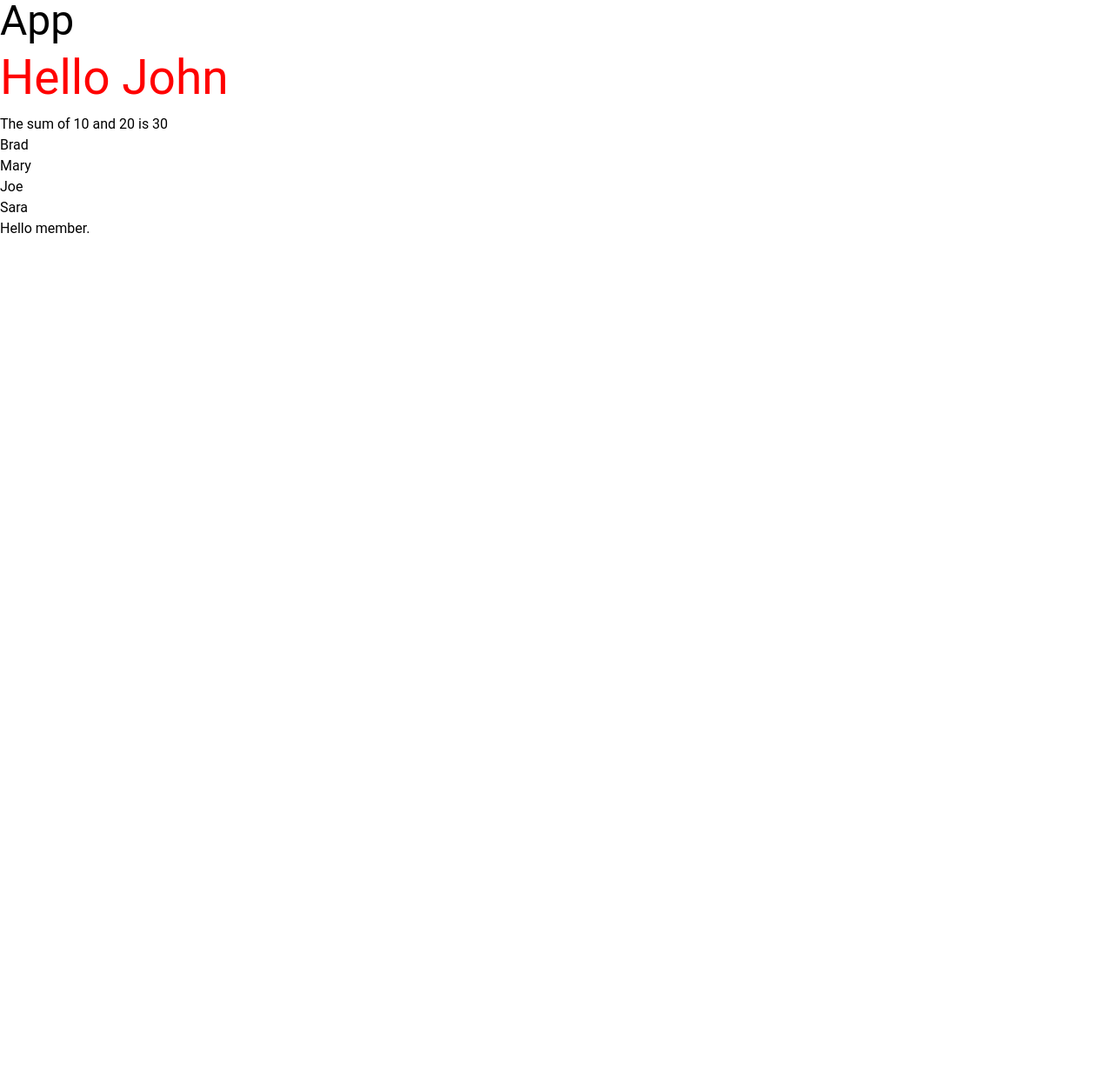
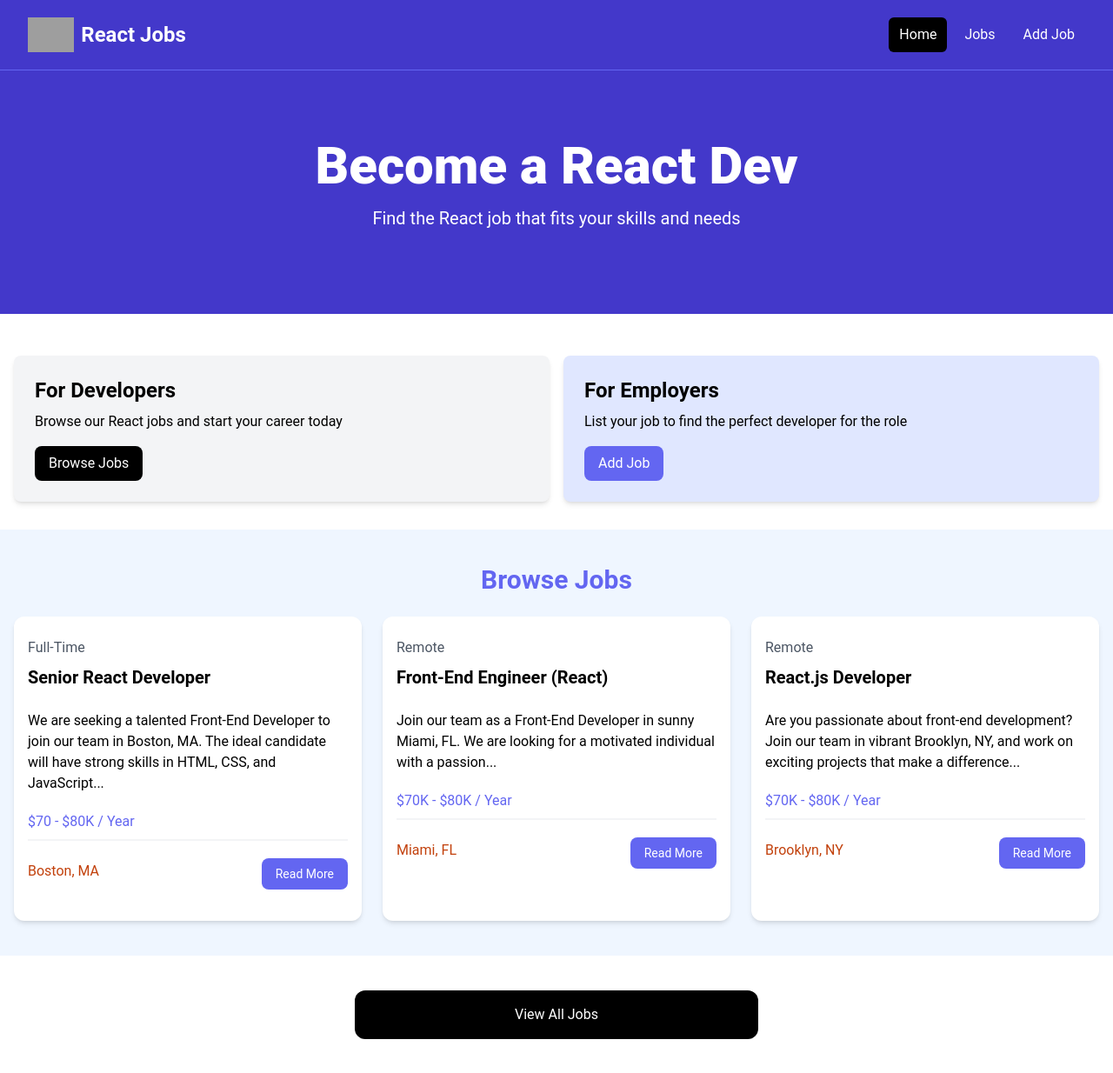
Before and after one commit to rl-neerajknair/react-crash-course-2024, a React (Vite) app: page / in a window 1280 px wide. Shown: the whole page at 87% size. Before the commit the page ends 800 px from the top, so only its background shows below. Built offline with nearby package versions, Linux system fonts and the light colour scheme; grey boxes are pictures that could not be loaded.

Commit message:
Start Homepage Completed

```diff
--- a/src/App.jsx
+++ b/src/App.jsx
@@ -1,34 +1,209 @@
 import React from 'react'
 
 const App = () => {
-
-  const name = 'John';
-  const x = 10;
-  const y = 20;
-  const names = ['Brad', 'Mary', 'Joe', 'Sara'];
-  const loggedIn = true;
-  const styles = {
-    color: 'red',
-    fontSize: '55px'
-  };
-
   return (
     <>
-      <div className='text-5xl'>App</div>
-      <p style={styles}>Hello {name}</p>
-      <p>
-        The sum of {x} and {y} is {x + y}
-      </p>
-      <ul>
-        {names.map((name, index) => (
-          <li key={index}>{name}</li>
-        ))}
-      </ul>
+      <nav className="bg-indigo-700 border-b border-indigo-500">
+        <div className="mx-auto max-w-7xl px-2 sm:px-6 lg:px-8">
+          <div className="flex h-20 items-center justify-between">
+            <div
+              className="flex flex-1 items-center justify-center md:items-stretch md:justify-start"
+            >
+              {/* <!-- Logo --> */}
+              <a className="flex flex-shrink-0 items-center mr-4" href="/index.html">
+                <img
+                  className="h-10 w-auto"
+                  src="images/logo.png"
+                  alt="React Jobs"
+                />
+                <span className="hidden md:block text-white text-2xl font-bold ml-2"
+                >React Jobs</span
+                >
+              </a>
+              <div className="md:ml-auto">
+                <div className="flex space-x-2">
+                  <a
+                    href="/index.html"
+                    className="text-white bg-black hover:bg-gray-900 hover:text-white rounded-md px-3 py-2"
+                  >Home</a
+                  >
+                  <a
+                    href="/jobs.html"
+                    className="text-white hover:bg-gray-900 hover:text-white rounded-md px-3 py-2"
+                  >Jobs</a
+                  >
+                  <a
+                    href="/add-job.html"
+                    className="text-white hover:bg-gray-900 hover:text-white rounded-md px-3 py-2"
+                  >Add Job</a
+                  >
+                </div>
+              </div>
+            </div>
+          </div>
+        </div>
+      </nav>
 
-      {loggedIn ? <h1>Hello member.</h1> : <h1>Hello guest.</h1>}
+      {/* <!-- Hero --> */}
+      <section className="bg-indigo-700 py-20 mb-4">
+        <div
+          className="max-w-7xl mx-auto px-4 sm:px-6 lg:px-8 flex flex-col items-center"
+        >
+          <div className="text-center">
+            <h1
+              className="text-4xl font-extrabold text-white sm:text-5xl md:text-6xl"
+            >
+              Become a React Dev
+            </h1>
+            <p className="my-4 text-xl text-white">
+              Find the React job that fits your skills and needs
+            </p>
+          </div>
+        </div>
+      </section>
 
+      {/* <!-- Developers and Employers --> */}
+      <section className="py-4">
+        <div className="container-xl lg:container m-auto">
+          <div className="grid grid-cols-1 md:grid-cols-2 gap-4 p-4 rounded-lg">
+            <div className="bg-gray-100 p-6 rounded-lg shadow-md">
+              <h2 className="text-2xl font-bold">For Developers</h2>
+              <p className="mt-2 mb-4">
+                Browse our React jobs and start your career today
+              </p>
+              <a
+                href="/jobs.html"
+                className="inline-block bg-black text-white rounded-lg px-4 py-2 hover:bg-gray-700"
+              >
+                Browse Jobs
+              </a>
+            </div>
+            <div className="bg-indigo-100 p-6 rounded-lg shadow-md">
+              <h2 className="text-2xl font-bold">For Employers</h2>
+              <p className="mt-2 mb-4">
+                List your job to find the perfect developer for the role
+              </p>
+              <a
+                href="/add-job.html"
+                className="inline-block bg-indigo-500 text-white rounded-lg px-4 py-2 hover:bg-indigo-600"
+              >
+                Add Job
+              </a>
+            </div>
+          </div>
+        </div>
+      </section>
+
+      {/* <!-- Browse Jobs --> */}
+      <section className="bg-blue-50 px-4 py-10">
+        <div className="container-xl lg:container m-auto">
+          <h2 className="text-3xl font-bold text-indigo-500 mb-6 text-center">
+            Browse Jobs
+          </h2>
+          <div className="grid grid-cols-1 md:grid-cols-3 gap-6">
+            {/* <!-- Job Listing 1 --> */}
+            <div className="bg-white rounded-xl shadow-md relative">
+              <div className="p-4">
+                <div className="mb-6">
+                  <div className="text-gray-600 my-2">Full-Time</div>
+                  <h3 className="text-xl font-bold">Senior React Developer</h3>
+                </div>
+
+                <div className="mb-5">
+                  We are seeking a talented Front-End Developer to join our team in Boston, MA. The ideal candidate will have strong skills in HTML, CSS, and JavaScript...
+                </div>
+
+                <h3 className="text-indigo-500 mb-2">$70 - $80K / Year</h3>
+
+                <div className="border border-gray-100 mb-5"></div>
+
+                <div className="flex flex-col lg:flex-row justify-between mb-4">
+                  <div className="text-orange-700 mb-3">
+                    <i className="fa-solid fa-location-dot text-lg"></i>
+                    Boston, MA
+                  </div>
+                  <a
+                    href="job.html"
+                    className="h-[36px] bg-indigo-500 hover:bg-indigo-600 text-white px-4 py-2 rounded-lg text-center text-sm"
+                  >
+                    Read More
+                  </a>
+                </div>
+              </div>
+            </div>
+            {/* <!-- Job Listing 2 --> */}
+            <div className="bg-white rounded-xl shadow-md relative">
+              <div className="p-4">
+                <div className="mb-6">
+                  <div className="text-gray-600 my-2">Remote</div>
+                  <h3 className="text-xl font-bold">Front-End Engineer (React)</h3>
+                </div>
+
+                <div className="mb-5">
+                  Join our team as a Front-End Developer in sunny Miami, FL. We are looking for a motivated individual with a passion...
+                </div>
+
+                <h3 className="text-indigo-500 mb-2">$70K - $80K / Year</h3>
+
+                <div className="border border-gray-100 mb-5"></div>
+
+                <div className="flex flex-col lg:flex-row justify-between mb-4">
+                  <div className="text-orange-700 mb-3">
+                    <i className="fa-solid fa-location-dot text-lg"></i>
+                    Miami, FL
+                  </div>
+                  <a
+                    href="job.html"
+                    className="h-[36px] bg-indigo-500 hover:bg-indigo-600 text-white px-4 py-2 rounded-lg text-center text-sm"
+                  >
+                    Read More
+                  </a>
+                </div>
+              </div>
+            </div>
+            {/* <!-- Job Listing 3 --> */}
+            <div className="bg-white rounded-xl shadow-md relative">
+              <div className="p-4">
+                <div className="mb-6">
+                  <div className="text-gray-600 my-2">Remote</div>
+                  <h3 className="text-xl font-bold">React.js Developer</h3>
+                </div>
+
+                <div className="mb-5">
+                  Are you passionate about front-end development? Join our team in vibrant Brooklyn, NY, and work on exciting projects that make a difference...
+                </div>
+
+                <h3 className="text-indigo-500 mb-2">$70K - $80K / Year</h3>
+
+                <div className="border border-gray-100 mb-5"></div>
+
+                <div className="flex flex-col lg:flex-row justify-between mb-4">
+                  <div className="text-orange-700 mb-3">
+                    <i className="fa-solid fa-location-dot text-lg"></i>
+                    Brooklyn, NY
+                  </div>
+                  <a
+                    href="job.html"
+                    className="h-[36px] bg-indigo-500 hover:bg-indigo-600 text-white px-4 py-2 rounded-lg text-center text-sm"
+                  >
+                    Read More
+                  </a>
+                </div>
+              </div>
+            </div>
+          </div>
+        </div>
+      </section>
+
+      <section className="m-auto max-w-lg my-10 px-6">
+        <a
+          href="jobs.html"
+          className="block bg-black text-white text-center py-4 px-6 rounded-xl hover:bg-gray-700"
+        >View All Jobs</a
+        >
+      </section>
     </>
-  );
-};
+  )
+}
 
-export default App;
+export default App
```
